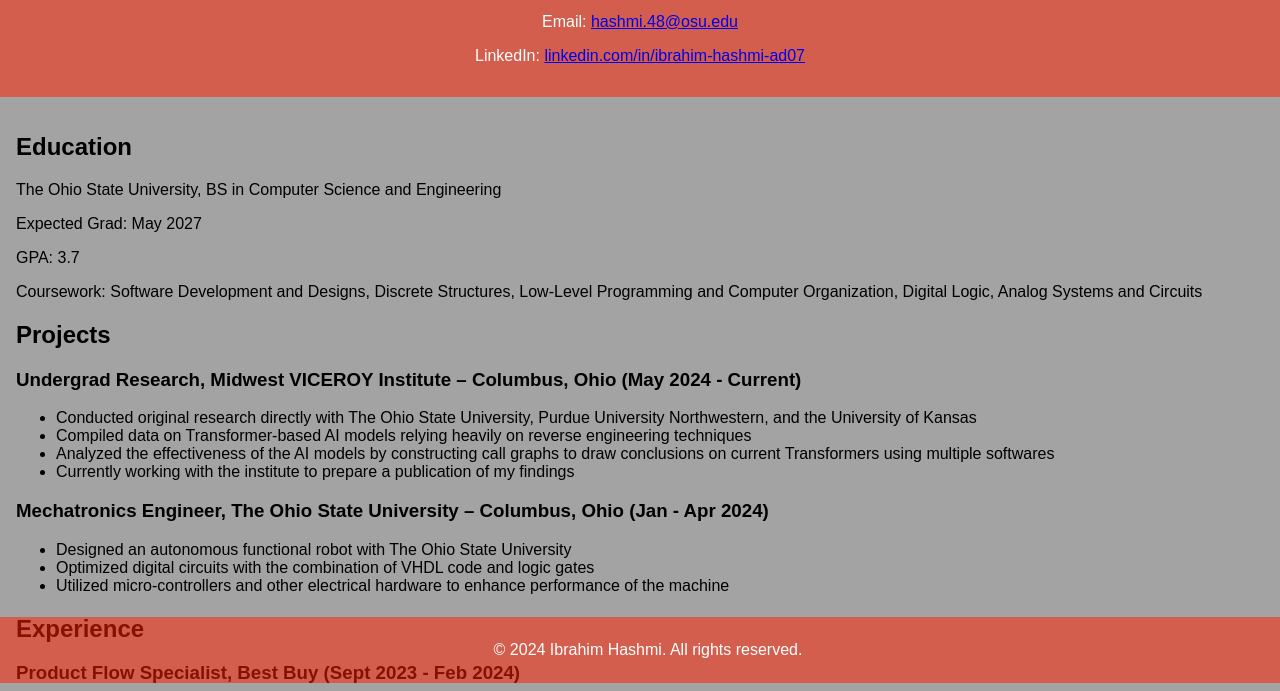
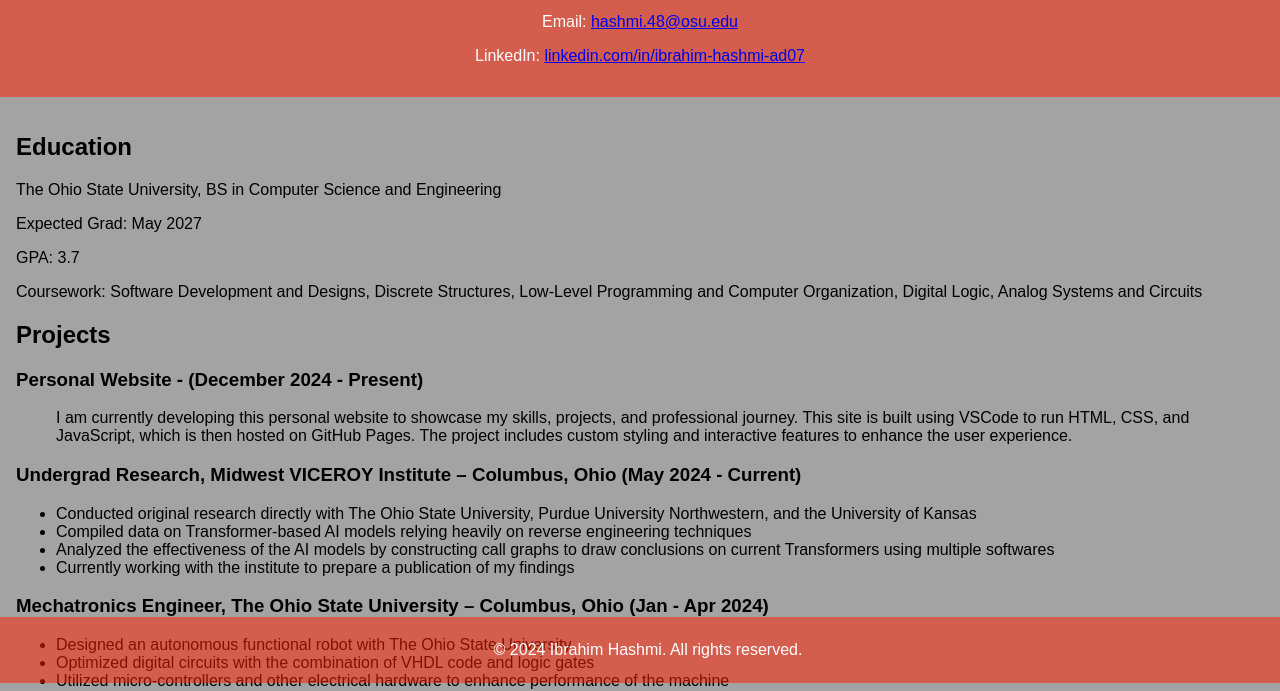
Before and after one commit to hash7861/hash7861.github.io, a plain HTML site: page index.html in a window 1280 px wide. Shown: the part 117-808 px from the top of the page. Drawn offline with Linux system fonts and the light colour scheme.

Commit message:
Added new cchanges to the Projects tab on website

```diff
--- a/index.html
+++ b/index.html
@@ -3,7 +3,7 @@
 <head>
     <meta charset="UTF-8">
     <meta name="viewport" content="width=device-width, initial-scale=1.0">
-    <title>Ibrahim Hashmi - Personal Website</title>
+    <title>Ibrahim Hashmi - About Myself</title>
     <link rel="stylesheet" href="styles.css"> <!-- Link to CSS file -->
 </head>
 <body>
@@ -23,6 +23,10 @@
         </section>
         <section>
             <h2>Projects</h2>
+            <h3>Personal Website - (December 2024 - Present)</h3>
+            <ul>
+                <p>I am currently developing this personal website to showcase my skills, projects, and professional journey. This site is built using VSCode to run HTML, CSS, and JavaScript, which is then hosted on GitHub Pages. The project includes custom styling and interactive features to enhance the user experience.</p>
+            </ul>
             <h3>Undergrad Research, Midwest VICEROY Institute – Columbus, Ohio (May 2024 - Current)</h3>
             <ul>
                 <li>Conducted original research directly with The Ohio State University, Purdue University Northwestern, and the University of Kansas</li>
```
